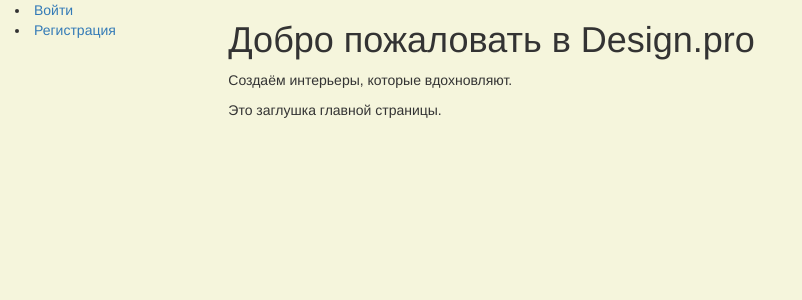
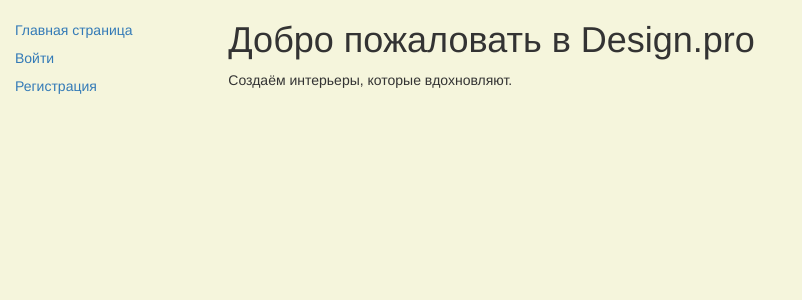
Before and after one commit to smlnkls1208/practic1.1, a Django app: page / in a window 1280 px wide. Shown: the top 300 px of the page, without its empty margins (0-802 px from the left). Run offline with Django 5.2, Linux system fonts and the light colour scheme; some libraries are stand-ins or nearby versions.

Commit message:
первый коммит

```diff
--- a/main/templates/base.html
+++ b/main/templates/base.html
@@ -13,6 +13,8 @@
     <div class="row">
         <div class="col-sm-2">
             {% block sidebar %}
+            <ul class="sidebar-nav">
+                <li><a href="{% url 'index' %}">Главная страница</a></li>
                 {% if user.is_authenticated %}
                     <li>Вы вошли как {{ user.username }}</li>
                     <li><a href="{% url 'my_requests' %}">Мои заявки</a></li>
@@ -21,6 +23,7 @@
                     <li><a href="{% url 'login' %}">Войти</a></li>
                     <li><a href="{% url 'register' %}">Регистрация</a></li>
                 {% endif %}
+            </ul>
             {% endblock %}
         </div>
         <div class="col-sm-10">
--- a/main/templates/index.html
+++ b/main/templates/index.html
@@ -3,5 +3,4 @@
 {% block content %}
 <h1>Добро пожаловать в Design.pro</h1>
 <p>Создаём интерьеры, которые вдохновляют.</p>
-<p>Это заглушка главной страницы.</p>
 {% endblock %}}
--- a/main/templates/my_requests.html
+++ b/main/templates/my_requests.html
@@ -1,8 +1,7 @@
-<!-- main/templates/my_requests.html -->
 {% extends "base.html" %}
+
 {% block content %}
 <h2>Мои заявки</h2>
-
 <form method="get">
     <label for="status">Фильтр по статусу:</label>
     <select name="status" id="status" onchange="this.form.submit()">
@@ -44,4 +43,5 @@
 {% else %}
     <p>У вас пока нет заявок.</p>
 {% endif %}
+<p><a href="{% url 'create_request' %}" class="btn btn-primary">Создать новую заявку</a></p>
 {% endblock content %}
```
Also changed, not shown: db.sqlite3, main/migrations/0002_category_designrequest.py (added), media/requests/f7d4e6672a72180711c07350d65a31ff.png (added), media/requests/maxresdefault.jpg (added), media/requests/sea-4242303_1280.jpg (added), media/requests/tote-kuh-4665348.png (added). Lines whose indentation alone changed are shown as unchanged.
